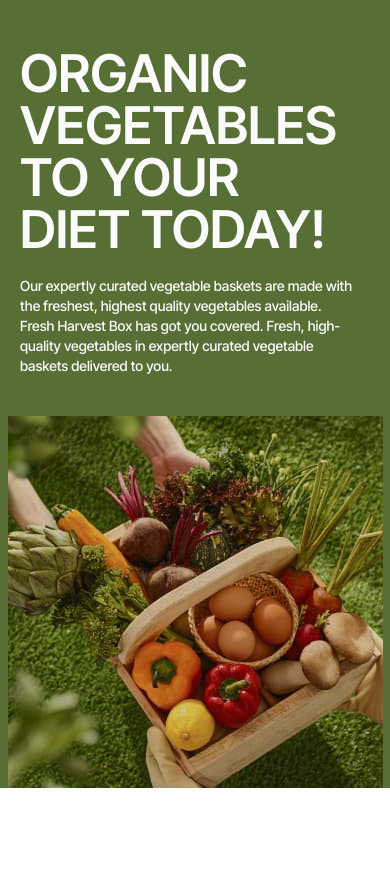
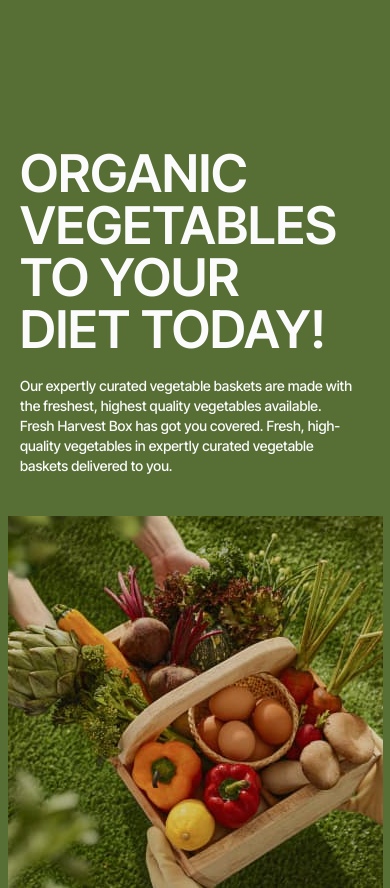
Before and after one commit to D-Coderss/GreenHarvest, a plain HTML site: page index.html in a window 390 px wide. Before the commit the page ends 844 px from the top, so only its background shows below. Drawn offline with Linux system fonts and the light colour scheme; files that its build step writes are made by us from their sources.

Commit message:
Mobile css section1 container padding top added

```diff
--- a/css/section1.css
+++ b/css/section1.css
@@ -5,13 +5,14 @@ body{
 }
 /*Section1 mobile first css*/
 .section1{
+    height: 840px;
     padding-top: 48px;
     background-color: #576F35;
     color: #FBFBFB;
     font-family: 'Inter Tight', sans-serif;
 }
 .section1-container{
-
+    padding-top: 100px;
     padding-left: 20px;
     padding-right: 20px;
     padding-bottom: 40px;
@@ -43,6 +44,7 @@ margin-bottom: 20px;
    background-position: center;
 
 }
+/*Section1 tablet css*/
 @media (min-width:768px) {
     .section1{
         height: 1020px;
@@ -80,6 +82,7 @@ margin-bottom: 20px;
         background-position: center;
     }
 }
+/*Section1 desktop css*/
 @media (min-width:1280px){
     .section1{
         height: 796px;
```
